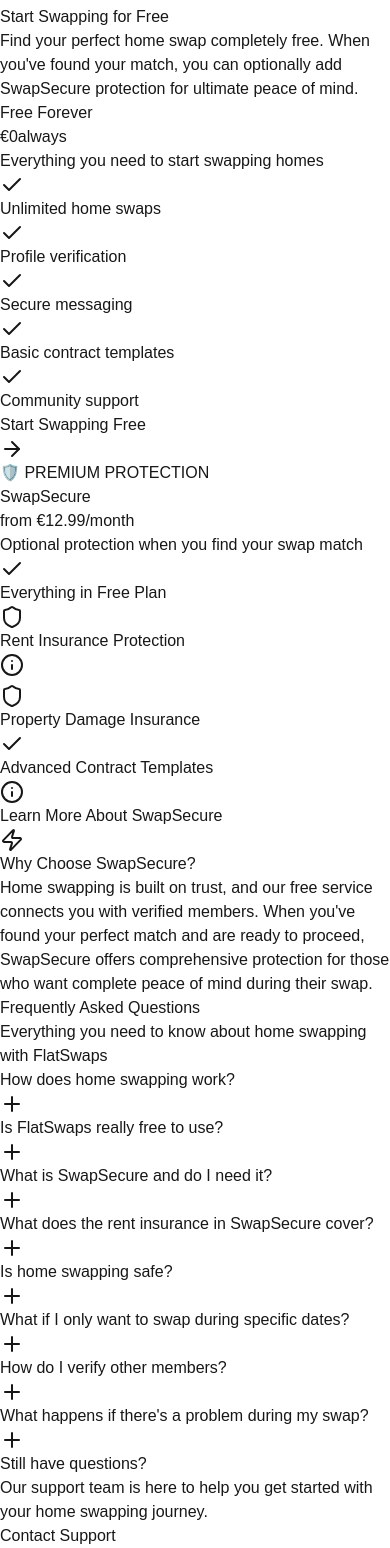
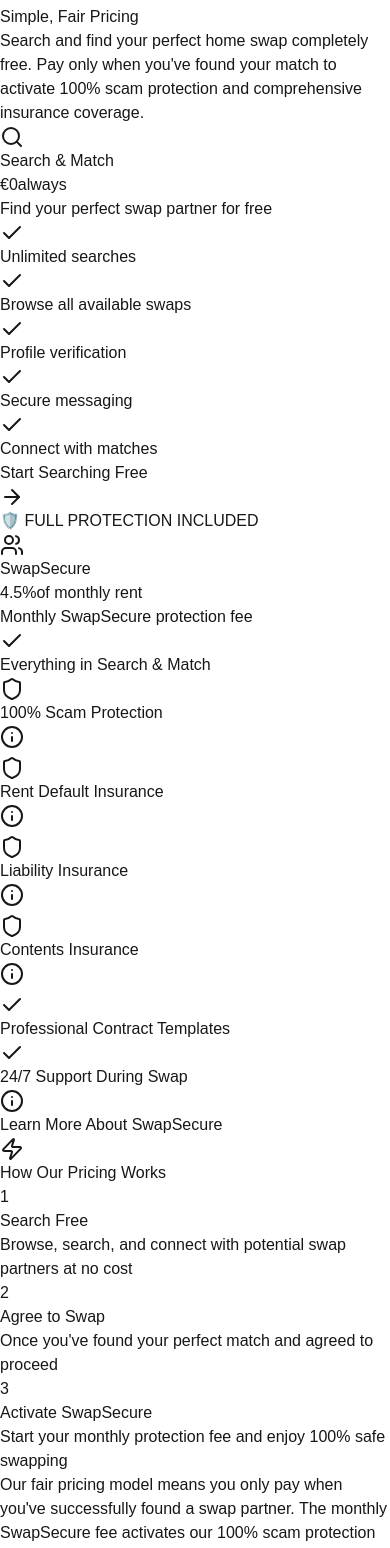
Before and after one commit to felixp33/flatswaps, a Next.js app: page / in a window 390 px wide. Shown: the part 10041-11589 px from the top of the page. Built offline with nearby package versions, Linux system fonts and the light colour scheme; no server answers.

Commit message:
feat: Enhance PricingSection with updated features, improved UI, and added tooltips for protection details

```diff
--- a/src/components/landing/PricingSection.tsx
+++ b/src/components/landing/PricingSection.tsx
@@ -1,6 +1,6 @@
 "use client";
 import React, { useState } from "react";
-import { Check, Shield, Heart, Star, ArrowRight, Zap, Info, X } from "lucide-react";
+import { Check, Shield, Heart, Star, ArrowRight, Zap, Info, X, Search, Users } from "lucide-react";
 
 export default function PricingSection() {
 	const [showTooltip, setShowTooltip] = useState<number | null>(null);
@@ -16,34 +16,41 @@
 				<div className="text-center mb-16">
 					<div className="inline-flex items-center px-4 py-2 bg-green-100 dark:bg-green-900/20 text-green-700 dark:text-green-400 text-sm font-medium rounded-full mb-4">
 						<Heart className="w-4 h-4 mr-2" />
-						Free Forever - No Hidden Costs
+						Free to Search - 100% Scam Protection
 					</div>
 					<h2 className="text-4xl md:text-5xl font-bold text-gray-900 dark:text-white tracking-tight mb-6">
-						Start Swapping for <span className="text-green-600">Free</span>
+						Simple, <span className="text-green-600">Fair</span> Pricing
 					</h2>
 					<p className="text-xl text-gray-600 dark:text-gray-300 max-w-3xl mx-auto leading-relaxed">
-						Find your perfect home swap completely free. When you've found your match, you can optionally add
-						SwapSecure protection for ultimate peace of mind.
+						Search and find your perfect home swap completely free. Pay only when you've found your match to
+						activate 100% scam protection and comprehensive insurance coverage.
 					</p>
 				</div>
 
 				{/* Pricing Cards */}
 				<div className="grid grid-cols-1 lg:grid-cols-2 gap-8 max-w-5xl mx-auto">
-					{/* Free Plan */}
+					{/* Free Search Phase */}
 					<div className="relative bg-white dark:bg-gray-800 rounded-3xl shadow-lg border-2 border-gray-200 dark:border-gray-700 p-8 transition-all duration-300 hover:shadow-xl hover:-translate-y-1">
 						<div className="text-center mb-8">
-							<h3 className="text-2xl font-bold text-gray-900 dark:text-white mb-2">Free Forever</h3>
+							<div className="w-16 h-16 bg-green-100 dark:bg-green-900/20 rounded-full flex items-center justify-center mx-auto mb-4">
+								<Search className="w-8 h-8 text-green-600" />
+							</div>
+							<h3 className="text-2xl font-bold text-gray-900 dark:text-white mb-2">Search & Match</h3>
 							<div className="mb-4">
 								<span className="text-5xl font-bold text-gray-900 dark:text-white">€0</span>
 								<span className="text-gray-500 dark:text-gray-400 ml-2">always</span>
 							</div>
-							<p className="text-gray-600 dark:text-gray-300">Everything you need to start swapping homes</p>
+							<p className="text-gray-600 dark:text-gray-300">Find your perfect swap partner for free</p>
 						</div>
 
 						<div className="space-y-4 mb-8">
 							<div className="flex items-start">
 								<Check className="w-5 h-5 text-green-500 mt-0.5 mr-3 flex-shrink-0" />
-								<span className="text-gray-900 dark:text-white font-medium">Unlimited home swaps</span>
+								<span className="text-gray-900 dark:text-white font-medium">Unlimited searches</span>
+							</div>
+							<div className="flex items-start">
+								<Check className="w-5 h-5 text-green-500 mt-0.5 mr-3 flex-shrink-0" />
+								<span className="text-gray-900 dark:text-white font-medium">Browse all available swaps</span>
 							</div>
 							<div className="flex items-start">
 								<Check className="w-5 h-5 text-green-500 mt-0.5 mr-3 flex-shrink-0" />
@@ -55,48 +62,78 @@
 							</div>
 							<div className="flex items-start">
 								<Check className="w-5 h-5 text-green-500 mt-0.5 mr-3 flex-shrink-0" />
-								<span className="text-gray-900 dark:text-white font-medium">Basic contract templates</span>
-							</div>
-							<div className="flex items-start">
-								<Check className="w-5 h-5 text-green-500 mt-0.5 mr-3 flex-shrink-0" />
-								<span className="text-gray-900 dark:text-white font-medium">Community support</span>
+								<span className="text-gray-900 dark:text-white font-medium">Connect with matches</span>
 							</div>
 						</div>
 
 						<button className="w-full bg-green-600 hover:bg-green-700 text-white font-semibold py-4 px-6 rounded-xl transition-all duration-200 transform hover:scale-105 flex items-center justify-center">
-							Start Swapping Free
+							Start Searching Free
 							<ArrowRight className="w-5 h-5 ml-2" />
 						</button>
 					</div>
 
-					{/* SwapSecure Plan */}
+					{/* Pay When You Swap */}
 					<div className="relative bg-gradient-to-br from-blue-600 to-purple-700 rounded-3xl shadow-2xl border-2 border-blue-500 p-8 text-white transform hover:scale-105 transition-all duration-300">
 						<div className="absolute top-0 left-1/2 transform -translate-x-1/2 -translate-y-1/2">
 							<div className="bg-gradient-to-r from-yellow-400 to-orange-500 text-gray-900 px-4 py-2 rounded-full text-sm font-bold">
-								🛡️ PREMIUM PROTECTION
+								🛡️ FULL PROTECTION INCLUDED
 							</div>
 						</div>
 
 						<div className="text-center mb-8 mt-4">
+							<div className="w-16 h-16 bg-white/20 rounded-full flex items-center justify-center mx-auto mb-4">
+								<Users className="w-8 h-8 text-white" />
+							</div>
 							<h3 className="text-2xl font-bold mb-2">SwapSecure</h3>
 							<div className="mb-4">
-								<span className="text-5xl font-bold">from €12.99</span>
-								<span className="text-blue-200 ml-2">/month</span>
+								<span className="text-4xl font-bold">4.5%</span>
+								<span className="text-blue-200 ml-2">of monthly rent</span>
 							</div>
-							<p className="text-blue-100">Optional protection when you find your swap match</p>
+							<p className="text-blue-100">Monthly SwapSecure protection fee</p>
 						</div>
 
 						<div className="space-y-4 mb-8">
 							<div className="flex items-start">
 								<Check className="w-5 h-5 text-green-400 mt-0.5 mr-3 flex-shrink-0" />
-								<span className="font-medium">Everything in Free Plan</span>
+								<span className="font-medium">Everything in Search & Match</span>
 							</div>
 
 							<div className="flex items-start">
 								<Shield className="w-5 h-5 text-yellow-400 mt-0.5 mr-3 flex-shrink-0" />
 								<div className="flex items-start">
 									<div className="flex-1">
-										<span className="font-medium">Rent Insurance Protection</span>
+										<span className="font-medium">100% Scam Protection</span>
+									</div>
+									<button
+										onClick={() => toggleTooltip(0)}
+										className="ml-2 text-blue-200 hover:text-white transition-colors"
+									>
+										<Info className="w-4 h-4" />
+									</button>
+								</div>
+							</div>
+
+							{showTooltip === 0 && (
+								<div className="bg-white/10 backdrop-blur-sm rounded-lg p-4 border border-white/20 relative">
+									<button
+										onClick={() => setShowTooltip(null)}
+										className="absolute top-2 right-2 text-white hover:text-gray-200"
+									>
+										<X className="w-4 h-4" />
+									</button>
+									<p className="text-sm text-blue-100 pr-6">
+										Complete protection against fraudulent listings, fake profiles, and any form of scamming.
+										Our verification process and protection guarantee ensure your swap is 100% legitimate and
+										safe.
+									</p>
+								</div>
+							)}
+
+							<div className="flex items-start">
+								<Shield className="w-5 h-5 text-yellow-400 mt-0.5 mr-3 flex-shrink-0" />
+								<div className="flex items-start">
+									<div className="flex-1">
+										<span className="font-medium">Rent Default Insurance</span>
 									</div>
 									<button
 										onClick={() => toggleTooltip(1)}
@@ -116,21 +153,78 @@
 										<X className="w-4 h-4" />
 									</button>
 									<p className="text-sm text-blue-100 pr-6">
-										If your swap partner suddenly stops paying their rent (your original place), we'll cover
-										the costs so you're not left with financial burden. This protects you from the biggest
-										risk in home swapping.
+										Protection against rent defaults. If your swap partner stops paying rent on your original
+										property, we'll cover the costs so you're not left with financial burden.
 									</p>
 								</div>
 							)}
 
 							<div className="flex items-start">
 								<Shield className="w-5 h-5 text-yellow-400 mt-0.5 mr-3 flex-shrink-0" />
-								<span className="font-medium">Property Damage Insurance</span>
+								<div className="flex items-start">
+									<div className="flex-1">
+										<span className="font-medium">Liability Insurance</span>
+									</div>
+									<button
+										onClick={() => toggleTooltip(2)}
+										className="ml-2 text-blue-200 hover:text-white transition-colors"
+									>
+										<Info className="w-4 h-4" />
+									</button>
+								</div>
+							</div>
+
+							{showTooltip === 2 && (
+								<div className="bg-white/10 backdrop-blur-sm rounded-lg p-4 border border-white/20 relative">
+									<button
+										onClick={() => setShowTooltip(null)}
+										className="absolute top-2 right-2 text-white hover:text-gray-200"
+									>
+										<X className="w-4 h-4" />
+									</button>
+									<p className="text-sm text-blue-100 pr-6">
+										Liability insurance covering damage to third parties during your swap period.
+									</p>
+								</div>
+							)}
+
+							<div className="flex items-start">
+								<Shield className="w-5 h-5 text-yellow-400 mt-0.5 mr-3 flex-shrink-0" />
+								<div className="flex items-start">
+									<div className="flex-1">
+										<span className="font-medium">Contents Insurance</span>
+									</div>
+									<button
+										onClick={() => toggleTooltip(3)}
+										className="ml-2 text-blue-200 hover:text-white transition-colors"
+									>
+										<Info className="w-4 h-4" />
+									</button>
+								</div>
+							</div>
+
+							{showTooltip === 3 && (
+								<div className="bg-white/10 backdrop-blur-sm rounded-lg p-4 border border-white/20 relative">
+									<button
+										onClick={() => setShowTooltip(null)}
+										className="absolute top-2 right-2 text-white hover:text-gray-200"
+									>
+										<X className="w-4 h-4" />
+									</button>
+									<p className="text-sm text-blue-100 pr-6">
+										Household contents insurance protecting your belongings during the swap.
+									</p>
+								</div>
+							)}
+
+							<div className="flex items-start">
+								<Check className="w-5 h-5 text-green-400 mt-0.5 mr-3 flex-shrink-0" />
+								<span className="font-medium">Professional Contract Templates</span>
 							</div>
 
 							<div className="flex items-start">
 								<Check className="w-5 h-5 text-green-400 mt-0.5 mr-3 flex-shrink-0" />
-								<span className="font-medium">Advanced Contract Templates</span>
+								<span className="font-medium">24/7 Support During Swap</span>
 							</div>
 						</div>
 
@@ -143,17 +237,48 @@
 					</div>
 				</div>
 
-				{/* Additional Info */}
+				{/* How It Works */}
 				<div className="mt-16 text-center">
 					<div className="bg-white dark:bg-gray-800 rounded-2xl p-8 shadow-lg border border-gray-200 dark:border-gray-700 max-w-4xl mx-auto">
-						<div className="flex items-center justify-center mb-4">
+						<div className="flex items-center justify-center mb-6">
 							<Zap className="w-6 h-6 text-blue-600 mr-2" />
-							<h3 className="text-xl font-bold text-gray-900 dark:text-white">Why Choose SwapSecure?</h3>
+							<h3 className="text-xl font-bold text-gray-900 dark:text-white">How Our Pricing Works</h3>
 						</div>
-						<p className="text-gray-600 dark:text-gray-300 mb-6 leading-relaxed">
-							Home swapping is built on trust, and our free service connects you with verified members. When
-							you've found your perfect match and are ready to proceed, SwapSecure offers comprehensive
-							protection for those who want complete peace of mind during their swap.
+
+						<div className="grid grid-cols-1 md:grid-cols-3 gap-6 mb-6">
+							<div className="text-center">
+								<div className="w-12 h-12 bg-green-100 dark:bg-green-900/20 rounded-full flex items-center justify-center mx-auto mb-3">
+									<span className="text-green-600 font-bold">1</span>
+								</div>
+								<h4 className="font-semibold text-gray-900 dark:text-white mb-2">Search Free</h4>
+								<p className="text-sm text-gray-600 dark:text-gray-300">
+									Browse, search, and connect with potential swap partners at no cost
+								</p>
+							</div>
+							<div className="text-center">
+								<div className="w-12 h-12 bg-blue-100 dark:bg-blue-900/20 rounded-full flex items-center justify-center mx-auto mb-3">
+									<span className="text-blue-600 font-bold">2</span>
+								</div>
+								<h4 className="font-semibold text-gray-900 dark:text-white mb-2">Agree to Swap</h4>
+								<p className="text-sm text-gray-600 dark:text-gray-300">
+									Once you've found your perfect match and agreed to proceed
+								</p>
+							</div>
+							<div className="text-center">
+								<div className="w-12 h-12 bg-purple-100 dark:bg-purple-900/20 rounded-full flex items-center justify-center mx-auto mb-3">
+									<span className="text-purple-600 font-bold">3</span>
+								</div>
+								<h4 className="font-semibold text-gray-900 dark:text-white mb-2">Activate SwapSecure</h4>
+								<p className="text-sm text-gray-600 dark:text-gray-300">
+									Start your monthly protection fee and enjoy 100% safe swapping
+								</p>
+							</div>
+						</div>
+
+						<p className="text-gray-600 dark:text-gray-300 leading-relaxed">
+							Our fair pricing model means you only pay when you've successfully found a swap partner. The
+							monthly SwapSecure fee activates our 100% scam protection system and includes comprehensive
+							insurance coverage to ensure your swap is completely safe and secure.
 						</p>
 					</div>
 				</div>
```
